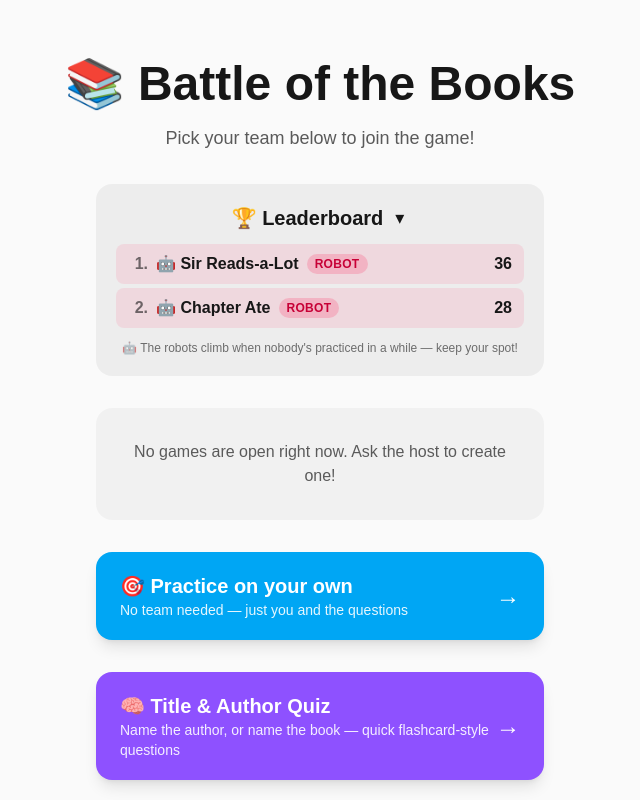
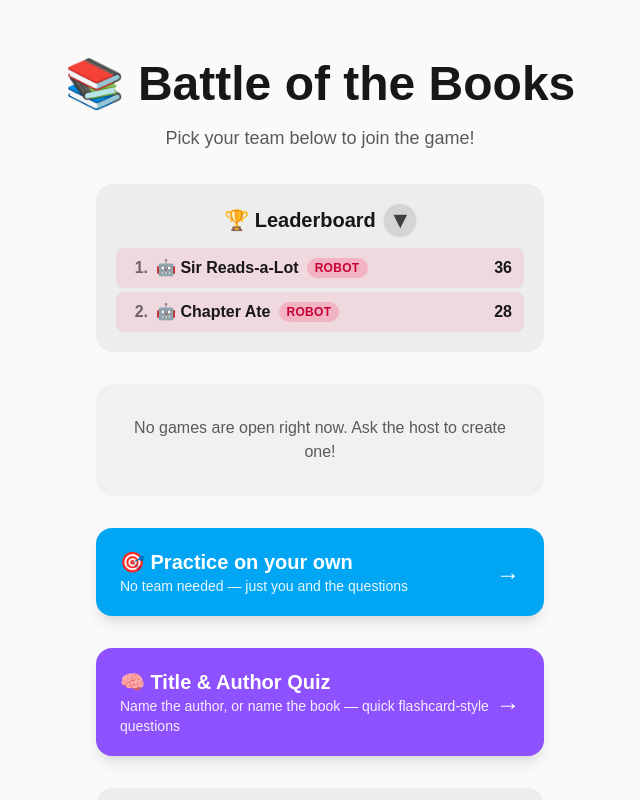
Before and after one commit to ozbaya/battle_of_the_books, a Next.js app: page / in a window 1280 px wide. Shown: the top 800 px of the page, without its empty margins (320-960 px from the left). Built offline with nearby package versions, Linux system fonts and the light colour scheme.

Commit message:
Make the leaderboard's expand arrow more prominent, drop the robots caption
The toggle is now a filled circular button instead of a plain small
glyph. Also removes the "robots climb when idle" caption text under
the list.

Co-Authored-By: Claude Sonnet 5 <noreply@anthropic.com>

```diff
--- a/src/app/page.tsx
+++ b/src/app/page.tsx
@@ -119,9 +119,9 @@ function LeaderboardSection() {
             onClick={() => setExpanded((v) => !v)}
             aria-label={expanded ? 'Show top 2 only' : 'Show full leaderboard'}
             aria-expanded={expanded}
-            className="rounded-full p-1 text-lg leading-none hover:bg-black/10 dark:hover:bg-white/10"
+            className="flex h-8 w-8 items-center justify-center rounded-full bg-black/10 shadow-sm hover:bg-black/20 dark:bg-white/15 dark:hover:bg-white/25"
           >
-            <span className={`inline-block transition-transform ${expanded ? 'rotate-180' : ''}`} aria-hidden>
+            <span className={`inline-block text-2xl font-black text-neutral-700 transition-transform dark:text-neutral-200 ${expanded ? 'rotate-180' : ''}`} aria-hidden>
               ▾
             </span>
           </button>
@@ -152,9 +152,6 @@ function LeaderboardSection() {
           ))}
         </ol>
       )}
-      <p className="mt-3 text-center text-xs opacity-60">
-        🤖 The robots climb when nobody&apos;s practiced in a while — keep your spot!
-      </p>
     </section>
   );
 }
```
